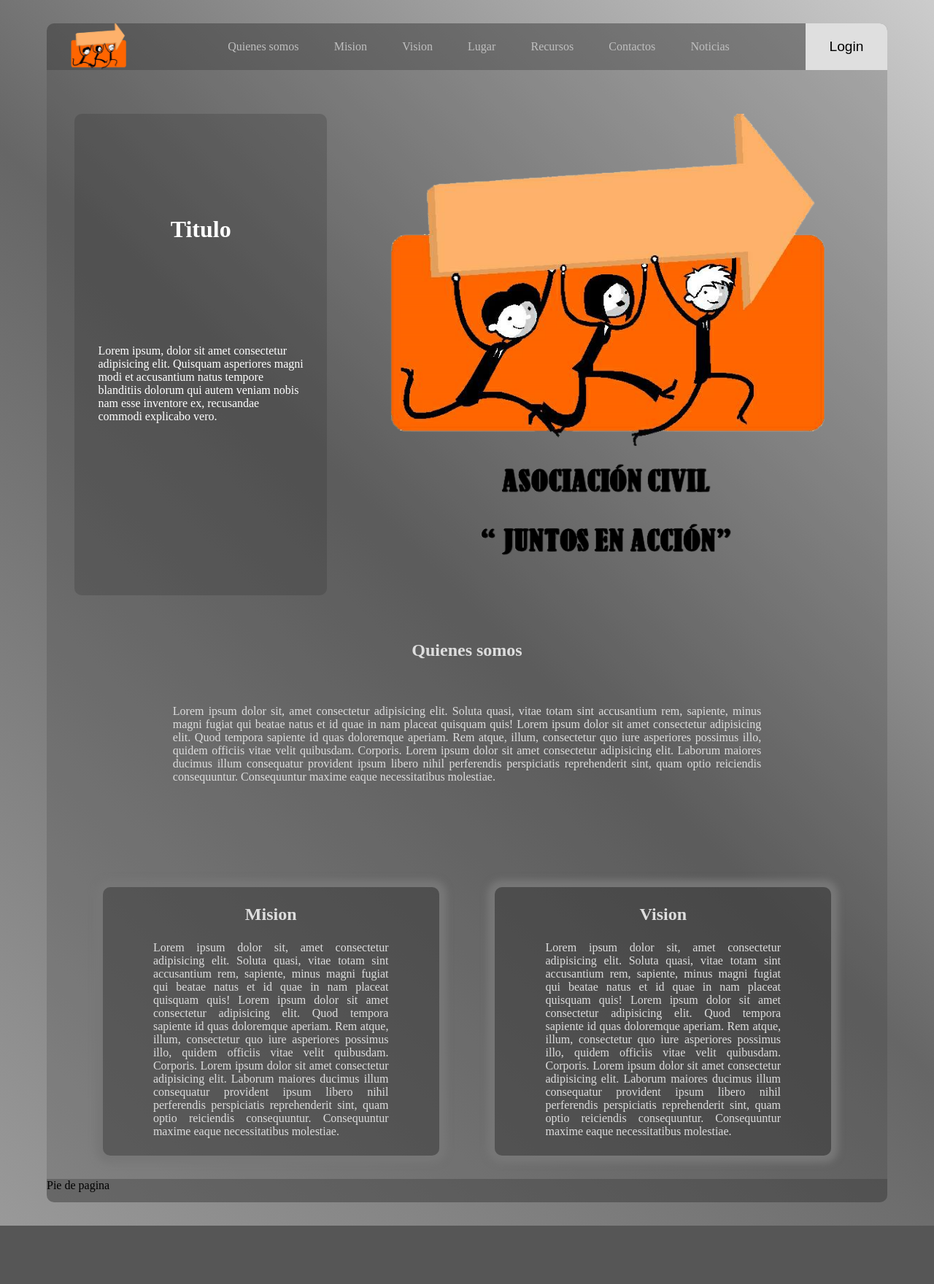
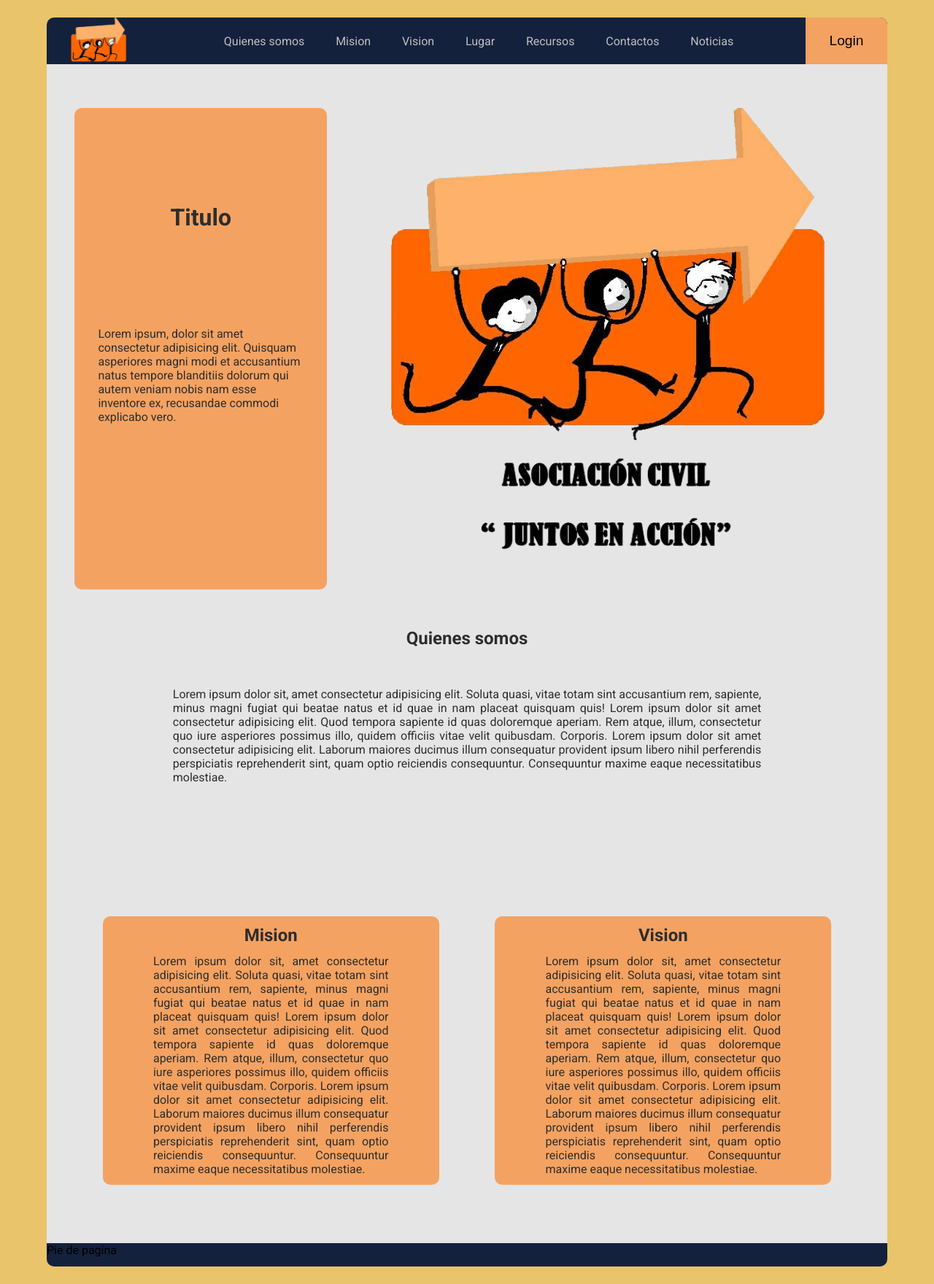
Before and after one commit to pascualSilvestri/asociacion_juntos_en_accion, a Django app: page / in a window 1280 px wide. Shown: the whole page at 73% size. Before the commit the page ends 1680 px from the top, so only its background shows below. Run offline with Django 3.2, Linux system fonts and the light colour scheme.

Commit message:
pagina con color

```diff
--- a/blog/static/css/base.css
+++ b/blog/static/css/base.css
@@ -1,5 +1,12 @@
 :root{
-    --fondo: #333; /* momentaneo*/
+    --fondo-body: #E9C46A;
+    --fondo-interno:#F4A261;
+    --fondo-card: #E5E5E5;
+    --fondo-nav: #14213D;
+    --negro:#2d2d2d;
+    --blanco:#ffffff;
+    --btn:#F4A261;
+    --family:'Roboto', sans-serif;
 }
 
 *{
@@ -10,15 +17,16 @@
 }
 
 body{
+    font-family: var(--family);
     min-height: 100vh;
     width: 100vw;
-    background: linear-gradient(45deg, #999, #666, #ccc);
-    padding:2rem 4rem;
+    background-color: var(--fondo-body);
+    padding:1.5rem 4rem;
 }
 
 footer{
     width: 100%;
     height: 2rem;
-    background-color: #3337;
+    background-color: var(--fondo-nav);
     border-radius: 0 0 10px 10px;
 }
--- a/blog/static/css/header.css
+++ b/blog/static/css/header.css
@@ -1,7 +1,7 @@
 header{
     width: 100%;
     height: calc(100vh - 5rem);
-    background-color: #3333;
+    background-color: var(--fondo-card);
     display: flex;
     padding-top: 60px;
     justify-content: space-evenly;
@@ -10,13 +10,13 @@ header{
 .header_div_titulo{
     width: 30%;
     height: 100%;
-    background-color: #3334;
+    background-color: var(--fondo-interno);
     display: flex;
     flex-direction: column;
     align-items: center;
     justify-content: space-evenly;
     padding: 0 2rem 6rem 2rem;
-    color:#fff;
+    color:var(--negro);
     border-radius: 10px;
 }
 
--- a/blog/static/css/main.css
+++ b/blog/static/css/main.css
@@ -4,7 +4,7 @@ main{
     justify-content: center;
     align-items: center;
     flex-direction: column;
-
+    background-color: var(--fondo-card);
 }
 
 .main_card{
@@ -22,9 +22,9 @@ main{
     justify-content: space-evenly;
     align-items: center;
     height: 25rem;
-    background-color: #3333;
+    background-color: var(--fondo-card);
     padding-bottom: 2rem;
-
+    margin: 3rem 0;
 }
 
 .card_sobre{
@@ -35,11 +35,10 @@ main{
     width: 40%;
     height: 100%;
     border-radius: 10px;
-    box-shadow: 0 0 10px 10px #777;
 }
 
 .main_titulo{
-    color: #ddd;
+    color: var(--negro);
     width: 70%;
     text-align: center;
 }
@@ -47,17 +46,17 @@ main{
 .main_parrafo{
     width: 70%;
     text-align: justify;
-    color:#ddd;
+    color:var(--negro);
 }
 
 #quienes-somos{
-    background-color: #3333;
+
 }
 
 #mision{
-    background-color: #3337;
+    background-color: var(--fondo-interno);
 }
 
 #vision{
-    background-color: #3337;
+    background-color: var(--fondo-interno);
 }
--- a/blog/static/css/nav.css
+++ b/blog/static/css/nav.css
@@ -2,7 +2,7 @@
 nav{
     width: 100%;
     height: 4rem;
-    background-color:#3337;
+    background-color:var(--fondo-nav);
     display: flex;
     align-items: center;
     justify-content: space-between;
@@ -59,7 +59,7 @@ nav ul{
 .btn_login{
     width: 100%;
     height: 100%;
-    background-color: #dfdfdf;
+    background-color: var(--btn);
     border: none;
     border-radius: 0px 10px 0px 0px ;
 }
--- a/blog/static/js/main.js
+++ b/blog/static/js/main.js
@@ -9,6 +9,3 @@ if (title != titulo){
     home.style.display = 'none'
 }
 // fin del bloque
-
-
-const body = document.querySelector('body');
--- a/blog/templates/home.html
+++ b/blog/templates/home.html
@@ -9,6 +9,9 @@
     <link rel="stylesheet" href="{% static 'css/base.css' %}">
     <link rel="stylesheet" href="{% static 'css/header.css' %}">
     <link rel="stylesheet" href="{% static 'css/main.css' %}">
+    <link rel="preconnect" href="https://fonts.googleapis.com">
+    <link rel="preconnect" href="https://fonts.gstatic.com" crossorigin>
+    <link href="https://fonts.googleapis.com/css2?family=Alfa+Slab+One&family=Roboto:wght@300;400;500;700;900&display=swap" rel="stylesheet">
     <title>Asociacion Juntos en accion{% block title %}{% endblock %}</title>
 </head>
 <body>
```
Also changed, not shown: blog/templates/noticias.html (+3 -12 lines), blog/templates/base.html (added).
